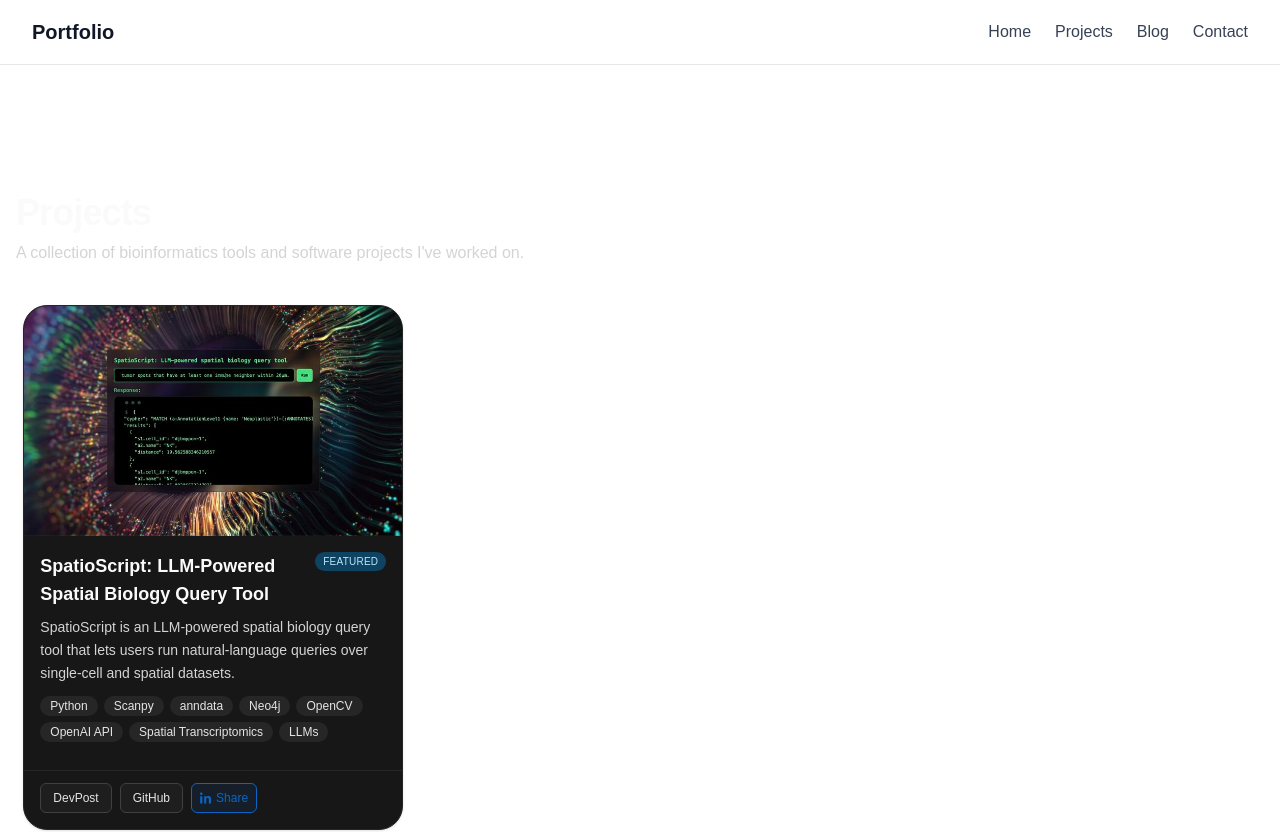
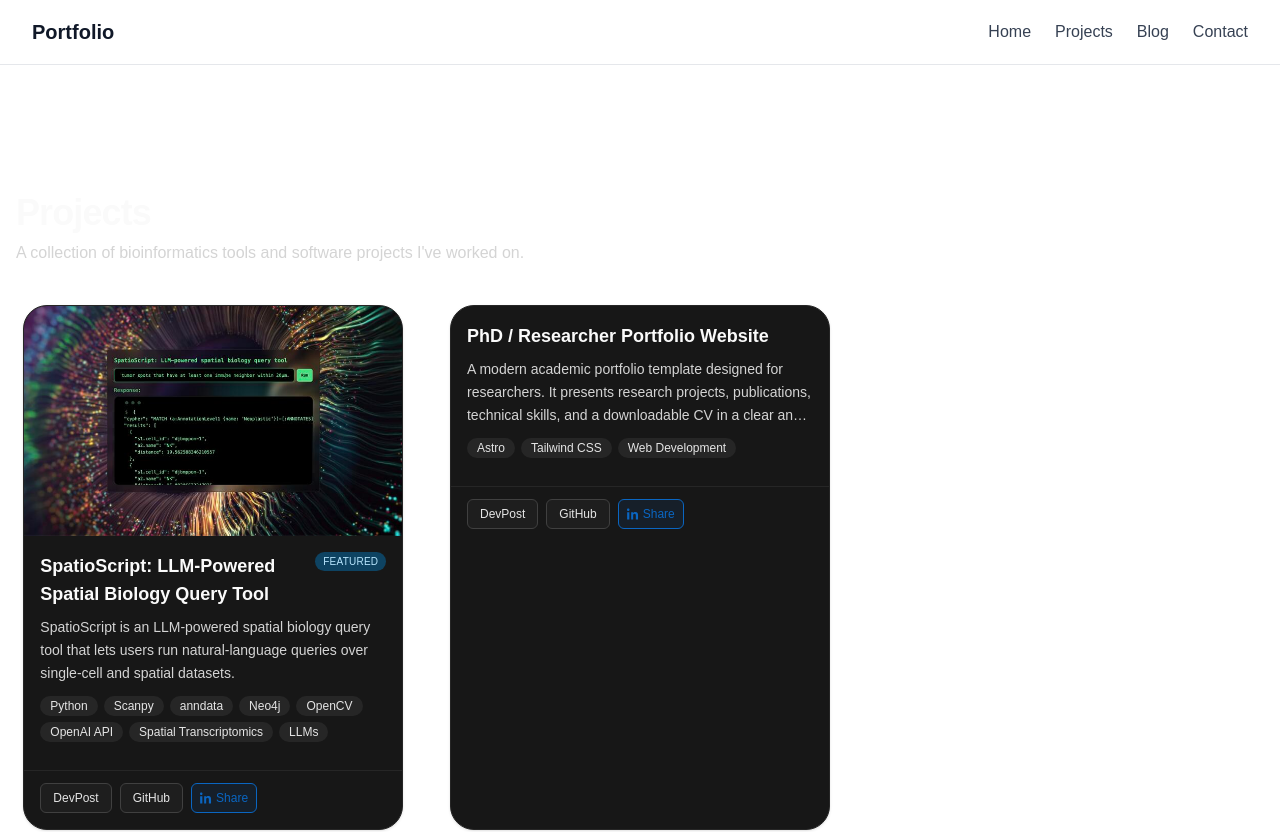
Before and after one commit to agkirici/agkirici.github.io, a Next.js app: page /projects in a window 1280 px wide. Shown: the top 832 px of the page. Built offline with nearby package versions, Linux system fonts and the light colour scheme.

Commit message:
Add PhD Portfolio Website project to main portfolio

```diff
--- a/data/projects.ts
+++ b/data/projects.ts
@@ -19,4 +19,18 @@ export const projects = [
     link: "https://devpost.com/software/spatioscript-llm-powered-spatial-biology-query-tool",
     github: "https://github.com/hackbio-ca/spatioscript-llm-spatial-biology",
   },
+  {
+    title: "PhD / Researcher Portfolio Website",
+    slug: "phd-portfolio",
+    featured: false,
+    description:
+      "A modern academic portfolio template designed for researchers. It presents research projects, publications, technical skills, and a downloadable CV in a clear and professional structure. This project addresses a common gap in academia: most researchers rely on static PDF resumes, while a dynamic online portfolio communicates scientific work more effectively.",
+    tags: [
+      "Astro",
+      "Tailwind CSS",
+      "Web Development",
+    ],
+    link: "https://phd-portfolio-astro.vercel.app",
+    github: "https://github.com/agkirici/phd-portfolio-astro",
+  },
 ];
```
